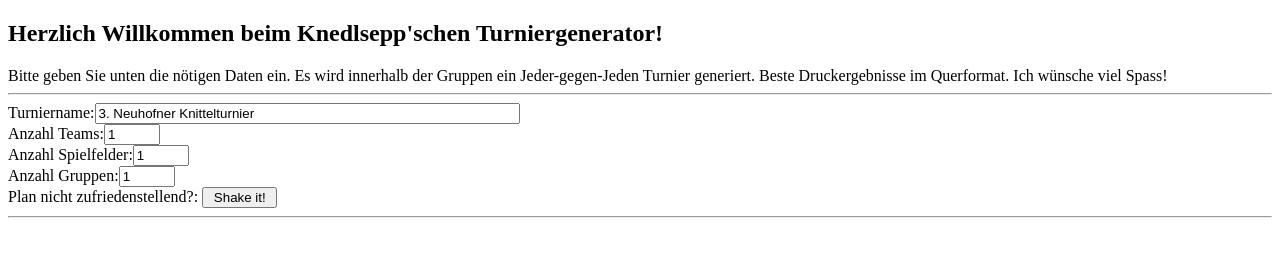
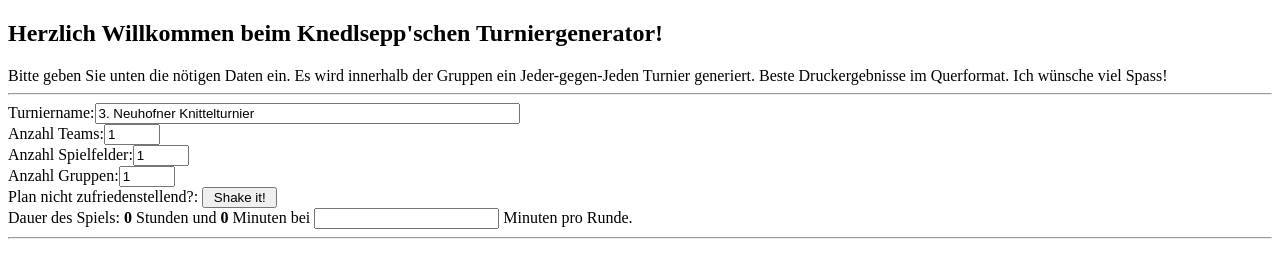
Before and after one commit to knedlsepp/knittelwerfen, a plain HTML site: page index.htm in a window 1280 px wide. Drawn offline with Linux system fonts and the light colour scheme.

Commit message:
Added time estimation

```diff
--- a/index.htm
+++ b/index.htm
@@ -21,7 +21,8 @@
 		Anzahl Teams:<input value="1" type="number" min="1" max="99" onkeyup="updatenumTeams(this);" onchange="updatenumTeams(this);" id="numTeams"><br>
     	Anzahl Spielfelder:<input value="1" type="number" min="1" max="50" onkeyup="updatenumFields(this);" onchange="updatenumFields(this);" id="numFields"><br>
 		Anzahl Gruppen:<input value="1" type="number" min="1" max="50" onkeyup="updatenumGroups(this);" onchange="updatenumGroups(this);" id="numGroups"><br>
-		Plan nicht zufriedenstellend?: <input type="submit" onclick="shuffleGenerator()" value=" Shake it! ">
+		Plan nicht zufriedenstellend?: <input type="submit" onclick="shuffleGenerator()" value=" Shake it! "><br>
+		Dauer des Spiels: <b id="durationHours">0</b> Stunden und <b id="durationMinutes">0</b> Minuten bei <input id="minutesPerGame" type="number" onkeyup="updateDuration(this);" onchange="updateDuration(this);"> Minuten pro Runde.
 		<div id="teamArea">
 		</div>
 	<hr/>
--- a/printTournamentHelper.js
+++ b/printTournamentHelper.js
@@ -49,12 +49,22 @@ function updateTournamentName(input) {
 	tournamentname = input.value;
 	outputData();
 }
+function updateDuration(input){
+	var minutesPerGame = document.getElementById('minutesPerGame').value;
+	var durationHours = document.getElementById('durationHours');
+	var durationMinutes = document.getElementById('durationMinutes');
+
+	var numRounds = (tournament!=null) ? tournament.rounds.length : 0;
+	durationHours.innerHTML = Math.floor(numRounds*minutesPerGame/60);
+	durationMinutes.innerHTML = numRounds*minutesPerGame-60*Math.floor(numRounds*minutesPerGame/60);
+}
 function shuffleGenerator(){
 	tournament = generateTournament(numTeams, numFields, numGroups, true);
 	outputData();
 }
 
 function outputData(){
+	updateDuration();
 	var tournamentTablePagePrototype = document.getElementById("tournamentTablePagePrototype");
 	var myNode = document.getElementById('tables');
 	while (myNode.firstChild) {
```
